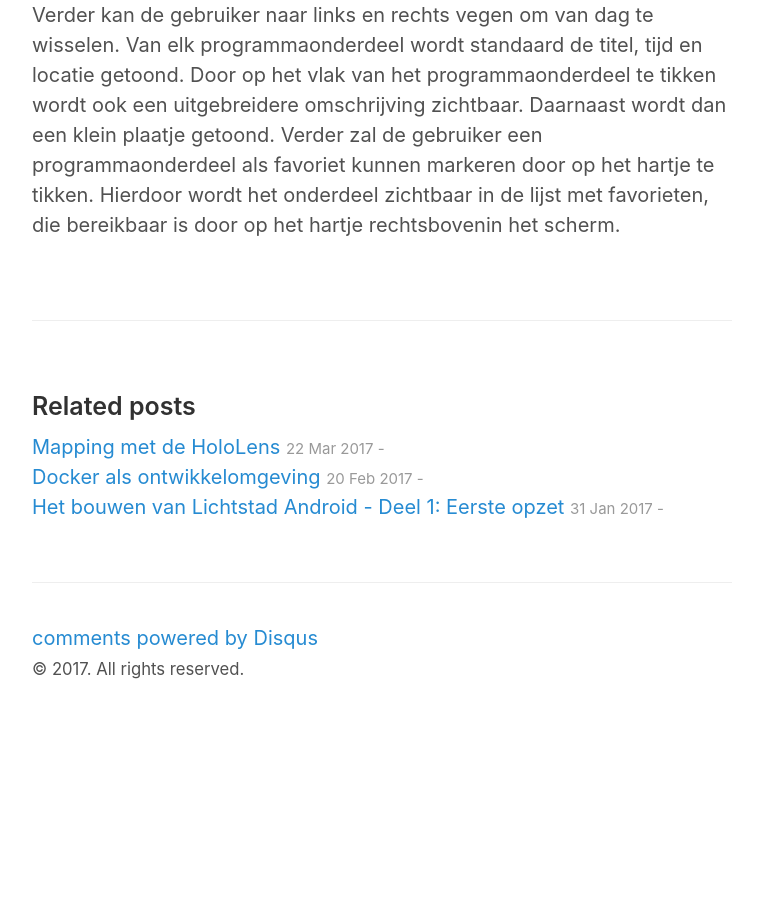
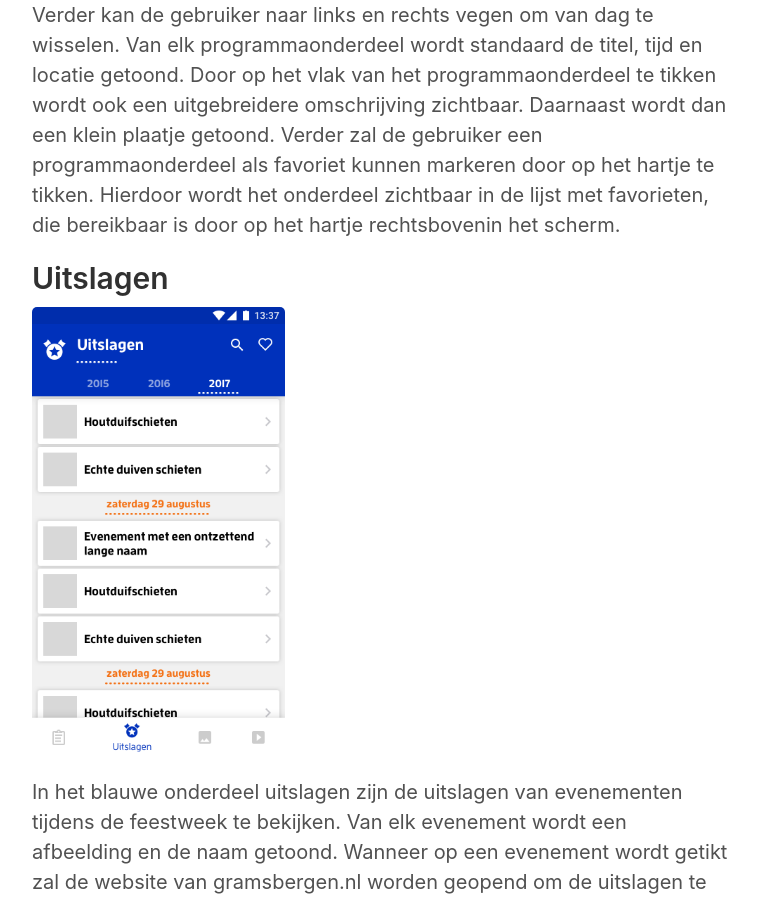
Before and after one commit to move4mobile/geekbites, a Jekyll site: the page built from _posts/2017-03-29-lichtstad-android-2.md, in a window 1280 px wide and 900 px high, scrolled down 1365 px. Shown: the whole window, without its empty margins (258-1021 px from the left). Built offline with Jekyll 4.4.1, drawn with Linux system fonts in a browser that asks for light colours; comment, search, counter and statistics services are not loaded; before the commit the page ends 2088 px from its top, so only the background shows below that; some of the changed text lies outside the part shown.

Commit message:
Add result design to post

```diff
--- a/_posts/2017-03-29-lichtstad-android-2.md
+++ b/_posts/2017-03-29-lichtstad-android-2.md
@@ -15,3 +15,7 @@ De applicatie zal bestaan uit vier onderdelen: Programma, Uitslagen, Foto's en V
 ## Programma
 <img alt="Ontwerp onderdeel programma" src="/assets/lichtstad-android-2/program.png" style="max-height: 50vh;"/>
 Het onderdeel programma is in deze applicatie oranje. In dit onderdeel is het mogelijk het programma van de feestweek te bekijken. Bovenin kan worden gekozen voor welke datum de gebruiker het programma wil zien. Verder kan de gebruiker naar links en rechts vegen om van dag te wisselen. Van elk programmaonderdeel wordt standaard de titel, tijd en locatie getoond. Door op het vlak van het programmaonderdeel te tikken wordt ook een uitgebreidere omschrijving zichtbaar. Daarnaast wordt dan een klein plaatje getoond. Verder zal de gebruiker een programmaonderdeel als favoriet kunnen markeren door op het hartje te tikken. Hierdoor wordt het onderdeel zichtbaar in de lijst met favorieten, die bereikbaar is door op het hartje rechtsbovenin het scherm.
+
+## Uitslagen
+<img alt="Ontwerp onderdeel uitslagen" src="/assets/lichtstad-android-2/result.png" style="max-height: 50vh;"/>
+In het blauwe onderdeel uitslagen zijn de uitslagen van evenementen tijdens de feestweek te bekijken. Van elk evenement wordt een afbeelding en de naam getoond. Wanneer op een evenement wordt getikt zal de website van gramsbergen.nl worden geopend om de uitslagen te laten zien. Bovenin de tabbalk kan een jaar worden gekozen, zodat de uitslagen van meerdere jaren kunnen worden vergeleken.
```
